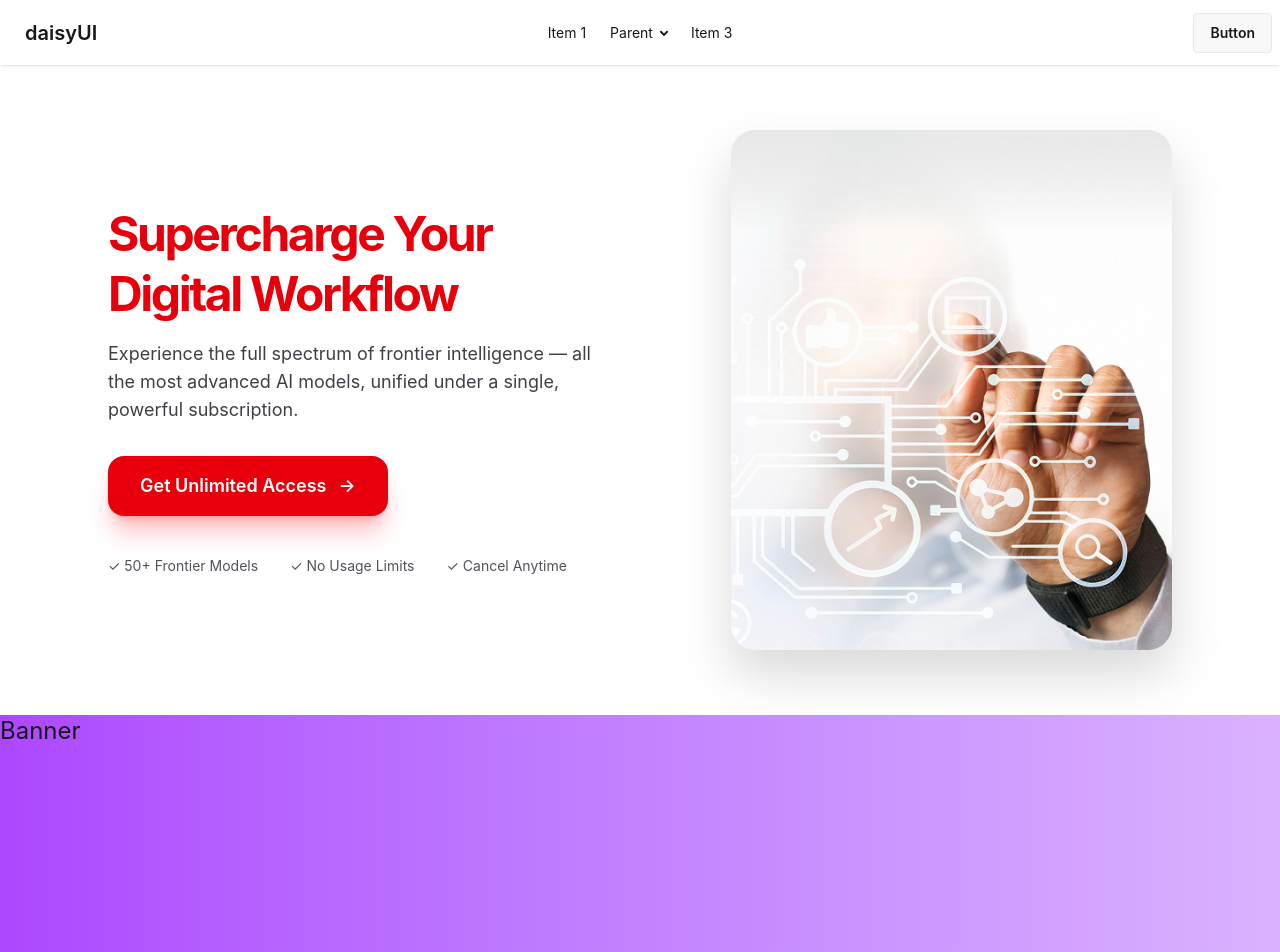
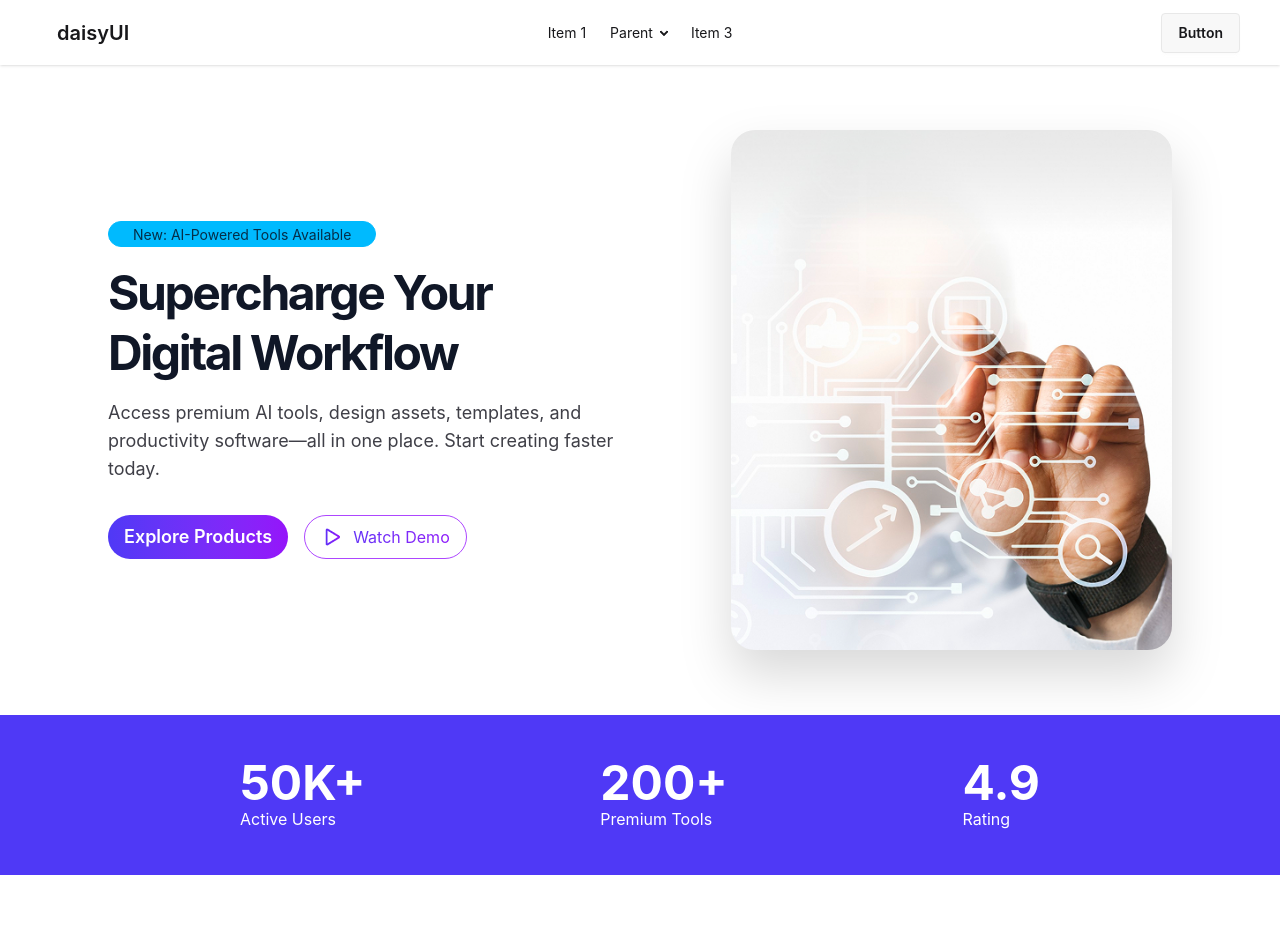
Before and after one commit to creatijourny/digitools-platform-a6-b13, a React (Vite) app: page / in a window 1280 px wide. Shown: the top 952 px of the page. After the commit the page ends 875 px from the top, so only its background shows below. Built offline with nearby package versions, Linux system fonts and the light colour scheme.

Commit message:
user rating added

```diff
--- a/package.json
+++ b/package.json
@@ -13,6 +13,7 @@
     "@tailwindcss/vite": "^4.2.2",
     "react": "^19.2.4",
     "react-dom": "^19.2.4",
+    "react-icons": "^5.6.0",
     "tailwindcss": "^4.2.2"
   },
   "devDependencies": {
--- a/src/App.jsx
+++ b/src/App.jsx
@@ -1,6 +1,7 @@
 
 import './App.css'
 import Banner from './components/homepage/Banner'
+import UserRating from './components/homepage/UserRating'
 import NavBar from './components/Navbar/NavBar'
 
 function App() {
@@ -10,6 +11,7 @@ function App() {
     <>
     <NavBar></NavBar>
     <Banner></Banner>
+    <UserRating></UserRating>
 
 
 
--- a/src/components/Navbar/NavBar.jsx
+++ b/src/components/Navbar/NavBar.jsx
@@ -1,8 +1,8 @@
 import React from 'react';
 
 const NavBar = () => {
-    return (
-        <div className="navbar bg-base-100 shadow-sm">
+  return (
+    <div className="px-10 navbar bg-base-100 shadow-sm">
   <div className="navbar-start">
     <div className="dropdown">
       <div tabIndex={0} role="button" className="btn btn-ghost lg:hidden">
@@ -43,7 +43,7 @@ const NavBar = () => {
     <a className="btn">Button</a>
   </div>
 </div>
-    );
+  );
 };
 
 export default NavBar;
--- a/src/components/homepage/Banner.jsx
+++ b/src/components/homepage/Banner.jsx
@@ -1,5 +1,7 @@
 import React from 'react';
 import BannerImage from "../../assets/banner.png"
+import playImg from "../../assets/Play.png"
+import { FaDotCircle } from 'react-icons/fa';
 
 const Banner = () => {
     return (
@@ -7,32 +9,31 @@ const Banner = () => {
         <div>
             <div className="relative min-h-162.5 flex items-center overflow-hidden">
                 <div className=" mx-auto grid grid-cols-1 lg:grid-cols-2 gap-10 items-center relative z-10">
-                    {/* Left Content */}
+
                     <div className="space-y-4">
+                        <div className="badge badge-info rounded-full p-3">
+                            <span className="inline-flex items-center gap-2 px-3 py-1 rounded-full">
+                                {FaDotCircle}
+                                New: AI-Powered Tools Available
+                            </span>
 
-
-                        <h1 className="text-4xl lg:text-5xl font-bold leading-tight tracking-tighter text-red-600">
+                        </div>
+                        <h1 className="text-5xl font-bold leading-tight tracking-tighter text-[#101727]">
                             Supercharge Your <br /> Digital Workflow
                             <br />
 
                         </h1>
 
                         <p className="text-lg text-zinc-700 max-w-lg">
-                            Experience the full spectrum of frontier intelligence — all the most
-                            advanced AI models, unified under a single, powerful subscription.
+                            Access premium AI tools, design assets, templates, and productivity software—all in one place. Start creating faster today.
                         </p>
 
                         <div className="flex flex-wrap gap-4 pt-4">
-                            <button className="bg-red-600 hover:bg-red-500 transition-all px-8 py-4 rounded-2xl font-semibold text-lg shadow-xl shadow-red-500/30 flex items-center gap-3 group text-white">
-                                Get Unlimited Access
-                                <span className="group-hover:translate-x-1 transition">→</span>
+                            <button className="bg-linear-to-r from-[#4F39F6] to-[#9514FA] px-4 py-2 rounded-full font-semibold text-lg flex items-center gap-3 group text-white">Explore Products
                             </button>
-                        </div>
+                            <button className="bg-transparent border border-purple-500 px-4 py-2 rounded-full flex items-center gap-3 group bg-linear-to-r from-[#4F39F6] to-[#9514FA] bg-clip-text text-transparent"><span className=""><img src={playImg} alt="" /></span>Watch Demo
 
-                        <div className="flex items-center gap-8 text-sm text-zinc-600 pt-6">
-                            <div>✓ 50+ Frontier Models</div>
-                            <div>✓ No Usage Limits</div>
-                            <div>✓ Cancel Anytime</div>
+                            </button>
                         </div>
                     </div>
 
@@ -42,17 +43,13 @@ const Banner = () => {
                             <img
                                 className="relative h-130 w-auto object-contain drop-shadow-2xl rounded-3xl"
                                 src={BannerImage}
-                                alt="AI Models Banner"
+                                alt=""
 
                             />
                         </div>
                     </div>
                 </div>
             </div>
-
-            <div className='container mx-auto min-h-[30vh] bg-linear-to-r from-purple-500 to-purple-300'>
-                <h3 className='text-2xl'>Banner</h3>
-            </div>
         </div>
     );
 };
--- /dev/null
+++ b/src/components/homepage/UserRating.jsx
@@ -0,0 +1,22 @@
+import React from 'react';
+
+const UserRating = () => {
+    return (
+        <div className='flex justify-between items-center px-5 gap-4 md:px-25 lg:px-60 min-h-[20vh] bg-[#4F39F6]'>
+                <div>
+                    <h3 className='text-5xl font-bold text-white'>50K+</h3>
+                    <p className='text-white'>Active Users</p>
+                </div>
+                <div>
+                    <h3 className='text-5xl font-bold text-white'>200+</h3>
+                    <p className='text-white'>Premium Tools</p>
+                </div>
+                <div>
+                    <h3 className='text-5xl font-bold text-white'>4.9</h3>
+                    <p className='text-white'>Rating</p>
+                </div>
+        </div>
+    );
+};
+
+export default UserRating;
```
Also changed, not shown: 1 other file (tests, documents, lock files or other folders).
